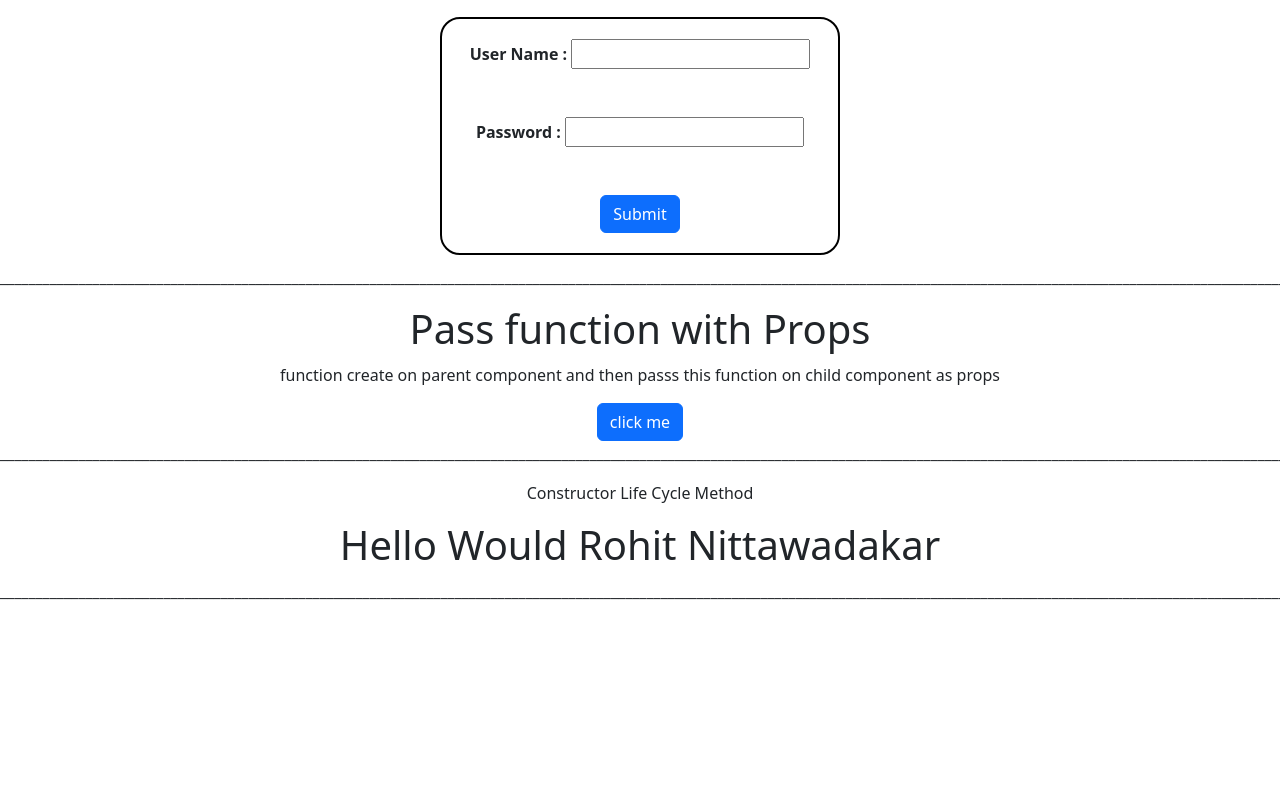
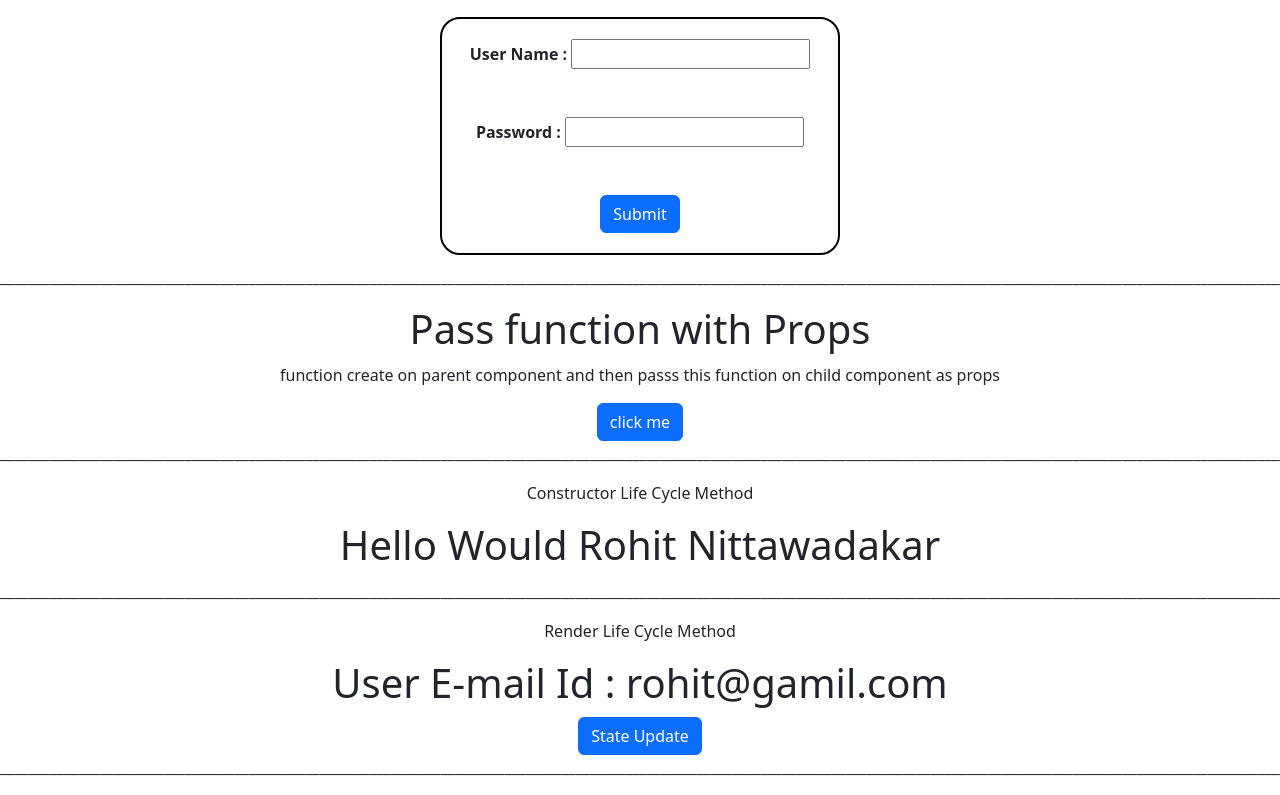
Before and after one commit to Rohit3920/React-practise, a React (Create React App) app: page / in a window 1280 px wide. Shown: the part 1820-2615 px from the top of the page. Before the commit the page ends 2439 px from the top, so only its background shows below. Built offline with nearby package versions, Linux system fonts and the light colour scheme.

Commit message:
Render Life Cycle Method

```diff
--- a/src/App.js
+++ b/src/App.js
@@ -15,6 +15,7 @@ import FormValidation from './Component/FormValidation';
 import PassfunProps from './Component/PassfunProps'
 import { BrowserRouter, Route, Routes } from 'react-router-dom';
 import ConstructorLCM from './Component/ConstructorLCM';
+import RenderLCM from './Component/RenderLCM';
 
 function App() {
 
@@ -78,6 +79,9 @@ function App() {
     <p>_____________________________________________________________________________________________________________________________________________________________________________________________________________</p>
 
 
+<RenderLCM />
+
+<p>_____________________________________________________________________________________________________________________________________________________________________________________________________________</p>
     {/* <BrowserRouter >
     <Routes>
       <Route path= "/" element={<h1>Hello Router </h1>}/>
--- /dev/null
+++ b/src/Component/RenderLCM.js
@@ -0,0 +1,24 @@
+import { Component } from "react";
+import { Button } from "react-bootstrap";
+
+class RenderLCM extends Component{
+    constructor(){
+        super();
+        this.state = {
+            email : "rohit@gamil.com"
+        }
+    }
+
+    render(){
+        return(
+            <div>
+                <p>Render Life Cycle Method</p>
+
+                <h1> User E-mail Id : {this.state.email}</h1>
+
+                <Button onClick={()=> this.setState({email: "rohitnittawadekar@gamil.com"})}>State Update</Button>
+            </div>
+        )
+    }
+}
+export default RenderLCM;
```
